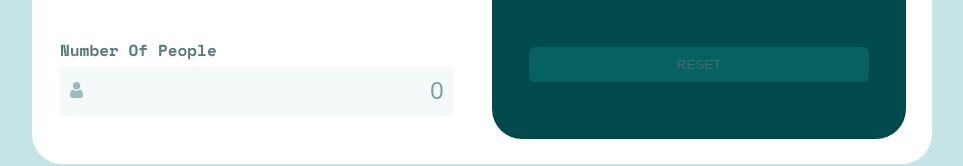
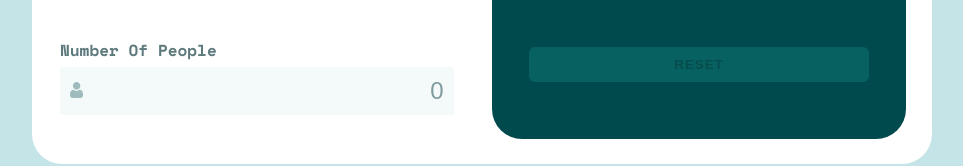
Before and after one commit to Kaayzeer/tip-calc, a React (Create React App) app: page / in a window 1280 px wide. Shown: the part 552-718 px from the top of the page, without its empty margins (158-1121 px from the left). Built offline with nearby package versions, Linux system fonts and the light colour scheme.

Commit message:
hover effect on reset button

```diff
--- a/src/sass/pages/_calc.scss
+++ b/src/sass/pages/_calc.scss
@@ -58,9 +58,16 @@
       padding: 1rem;
       text-transform: uppercase;
       background-color: rgba($color-primary, 0.2);
-      color: rgba($color-primary-grey, 0.6);
+      color: rgba($color-black, 0.2);
       border: none;
       border-radius: 6px;
+      font-weight: 700;
+      letter-spacing: 1px;
+
+      &:hover {
+        background-color: rgba($color-primary, 0.8);
+        color: $color-black;
+      }
     }
   }
 }
```
